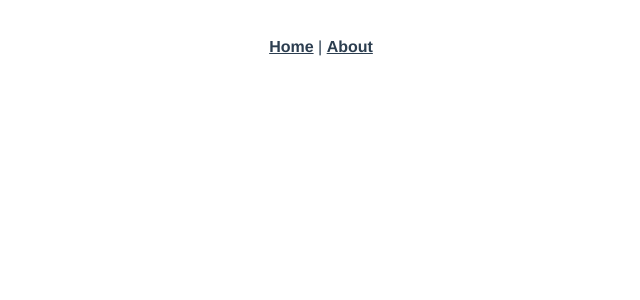
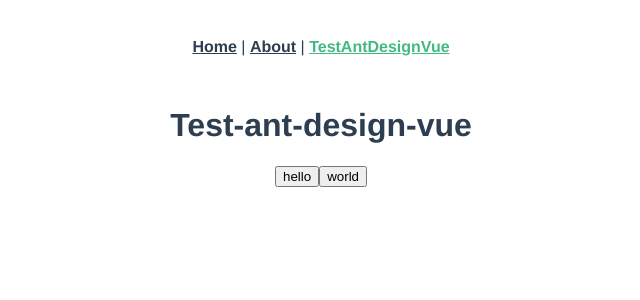
Before and after one commit to ldd003/vite-project, a Vue app: page /testAntDesignVue in a window 1280 px wide. Before the commit this address had no page. Shown: the top 300 px of the page, without its empty margins (319-959 px from the left). Built offline with nearby package versions, Linux system fonts and the light colour scheme.

Commit message:
引入ant-design-vue1

```diff
--- a/package.json
+++ b/package.json
@@ -10,6 +10,7 @@
     "prepare": "husky install"
   },
   "dependencies": {
+    "ant-design-vue": "^3.2.10",
     "core-js": "^3.23.4",
     "pinia": "^2.0.15",
     "vue": "^3.2.25",
@@ -25,6 +26,8 @@
     "less": "^4.1.3",
     "lint-staged": "^13.0.3",
     "prettier": "^2.7.1",
+    "unplugin-auto-import": "^0.9.3",
+    "unplugin-vue-components": "^0.21.1",
     "vite": "^2.9.9"
   },
   "lint-staged": {
@@ -35,5 +38,4 @@
       "prettier --write"
     ]
   }
-
 }
--- a/src/App.vue
+++ b/src/App.vue
@@ -1,7 +1,7 @@
 <template>
   <nav>
-    <router-link to="/">Home</router-link> |
-    <router-link to="/about">About</router-link>
+    <router-link to="/">Home</router-link> | <router-link to="/about">About</router-link> |
+    <router-link to="/TestAntDesignVue">TestAntDesignVue</router-link>
   </nav>
   <router-view />
 </template>
--- a/src/router/index.js
+++ b/src/router/index.js
@@ -14,6 +14,11 @@
     // this generates a separate chunk (about.[hash].js) for this route
     // which is lazy-loaded when the route is visited.
     component: () => import(/* webpackChunkName: "about" */ '../views/AboutView.vue')
+  },
+  {
+    path: '/testAntDesignVue',
+    name: 'testAntDesignVue',
+    component: () => import('../views/TestAntDesignVue.vue')
   }
 ]
 
--- /dev/null
+++ b/src/views/TestAntDesignVue.vue
@@ -0,0 +1,14 @@
+<template>
+  <div class="test-ant-design-vue">
+    <h1>Test-ant-design-vue</h1>
+
+    <Button>hello</Button>
+    <a-button>world</a-button>
+  </div>
+</template>
+
+<script setup>
+import { Button } from 'ant-design-vue'
+</script>
+
+<style lang="less" scoped></style>
--- a/vite.config.js
+++ b/vite.config.js
@@ -1,11 +1,24 @@
 import { defineConfig } from 'vite'
 import vue from '@vitejs/plugin-vue'
+
+import AutoImport from 'unplugin-auto-import/vite'
+import Components from 'unplugin-vue-components/vite'
+import { AntDesignVueResolver } from 'unplugin-vue-components/resolvers'
 
 const { resolve } = require('path')
 
 // https://vitejs.dev/config/
 export default defineConfig({
-  plugins: [vue()],
+  plugins: [
+    vue(),
+    AutoImport({
+      imports: ['vue']
+    }),
+    Components({
+      dirs: ['src/components'],
+      resolvers: [AntDesignVueResolver()]
+    })
+  ],
   resolve: {
     alias: {
       '@': resolve(__dirname, 'src')
```
Also changed, not shown: src/main.js (+7 -1 lines), 2 other files (tests, documents, lock files or other folders).
